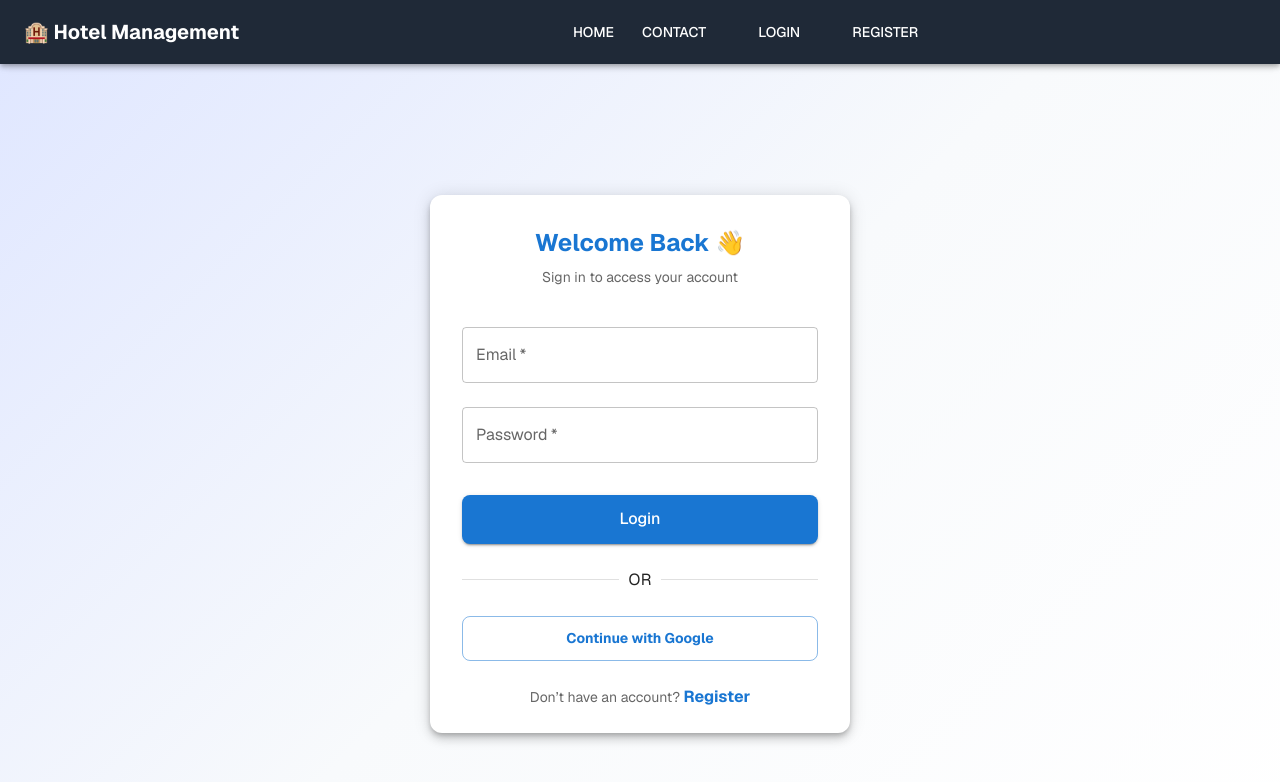
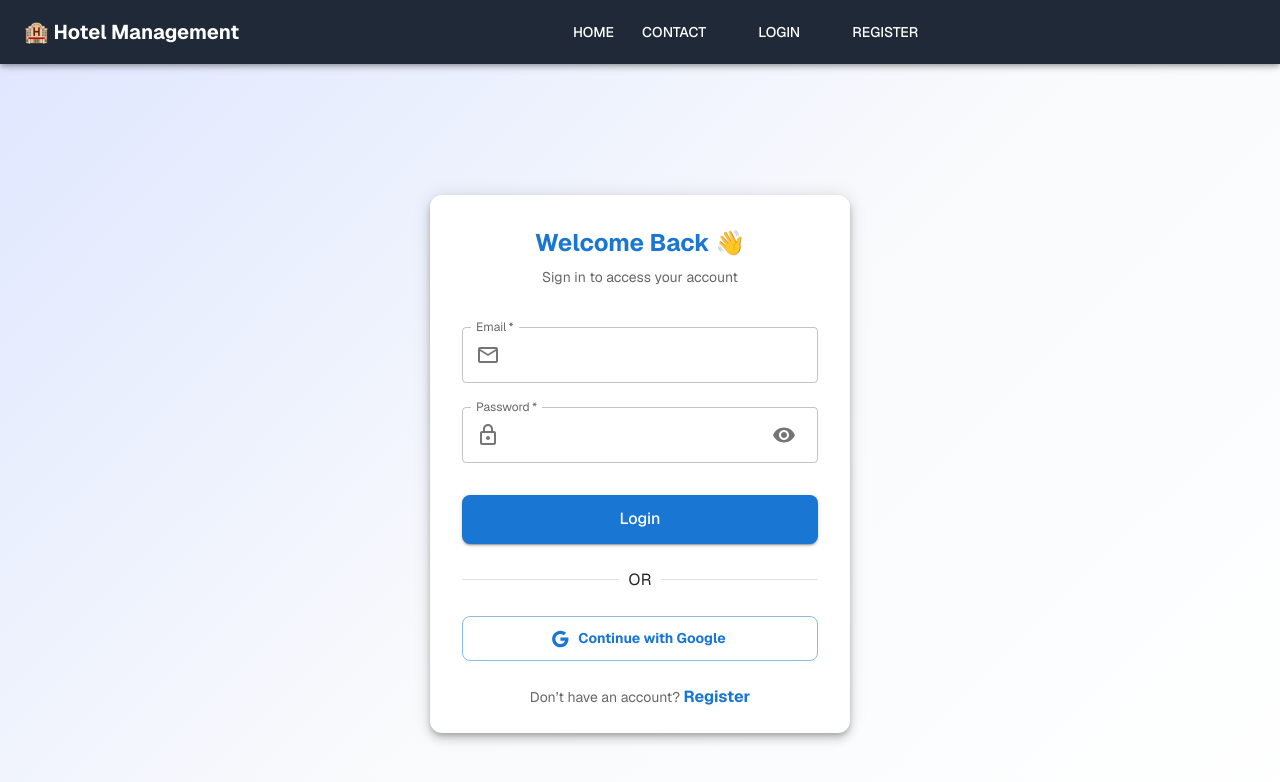
Before and after one commit to shkelzenkonxheli/hotel-reservation, a Next.js app: page /login in a window 1280 px wide. Shown: the top 782 px of the page. Built offline with nearby package versions, Linux system fonts and the light colour scheme; no server answers; some icons are missing.

Commit message:
Add role-based access control and enhance login page UI with password visibility toggle

```diff
--- a/src/app/dashboard/page.jsx
+++ b/src/app/dashboard/page.jsx
@@ -43,6 +43,9 @@
 
     if (!session?.user) {
       router.push("/login");
+    } else if (session?.user?.role === "client") {
+      alert("You dont have premission to access dashboard");
+      router.push("/");
     }
   }, [status, session, router]);
 
--- a/src/app/login/page.jsx
+++ b/src/app/login/page.jsx
@@ -13,7 +13,18 @@
   Typography,
   Alert,
   Divider,
+  IconButton,
 } from "@mui/material";
+import { InputAdornment } from "@mui/material";
+import {
+  Email,
+  EmailOutlined,
+  Google,
+  PasswordOutlined,
+} from "@mui/icons-material";
+import { VisibilityOff } from "@mui/icons-material";
+import { Visibility } from "@mui/icons-material";
+import { LockOutlined } from "@mui/icons-material";
 
 export default function LoginPage() {
   const router = useRouter();
@@ -23,6 +34,7 @@
   const [password, setPassword] = useState("");
   const [loading, setLoading] = useState(false);
   const [error, setError] = useState("");
+  const [showPassword, setShowPassword] = useState(false);
   useEffect(() => {
     if (status === "authenticated") {
       router.replace("/");
@@ -110,16 +122,37 @@
               margin="normal"
               value={email}
               onChange={(e) => setEmail(e.target.value)}
+              InputProps={{
+                startAdornment: (
+                  <InputAdornment position="start">
+                    <EmailOutlined />
+                  </InputAdornment>
+                ),
+              }}
             />
 
             <TextField
               label="Password"
-              type="password"
               fullWidth
               required
               margin="normal"
+              type={showPassword ? "text" : "password"}
               value={password}
               onChange={(e) => setPassword(e.target.value)}
+              InputProps={{
+                startAdornment: (
+                  <InputAdornment position="start">
+                    <LockOutlined />
+                  </InputAdornment>
+                ),
+                endAdornment: (
+                  <InputAdornment position="end">
+                    <IconButton onClick={() => setShowPassword(!showPassword)}>
+                      {showPassword ? <VisibilityOff /> : <Visibility />}
+                    </IconButton>
+                  </InputAdornment>
+                ),
+              }}
             />
 
             {error && (
@@ -153,9 +186,11 @@
           <Divider sx={{ my: 3 }}>OR</Divider>
 
           {/* Google Login */}
+
           <Button
             fullWidth
             variant="outlined"
+            startIcon={<Google />}
             sx={{
               py: 1.2,
               textTransform: "none",
```
